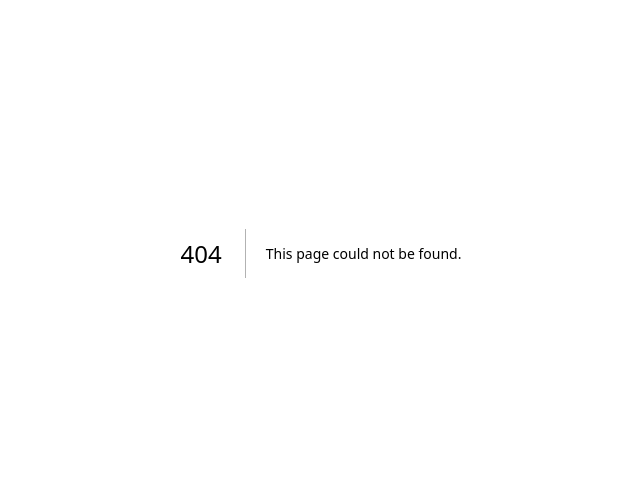
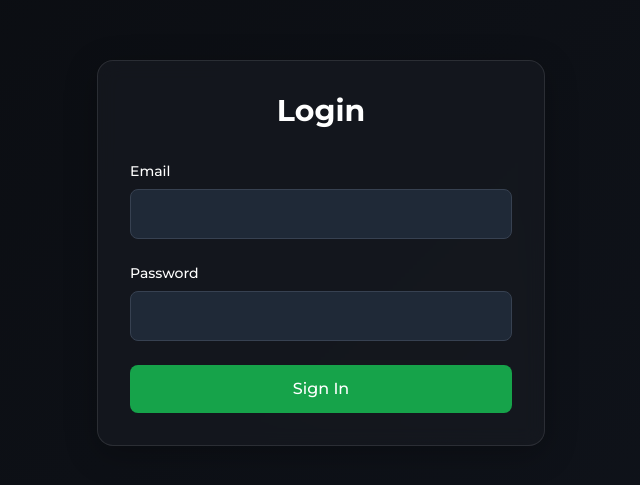
Before and after one commit to Neesonn/luckylogic2025, a Next.js app: page /login in a window 1280 px wide. Before the commit this address had no page. Shown: the part 147-632 px from the top of the page, without its empty margins (319-959 px from the left). Built offline with nearby package versions, Linux system fonts and the light colour scheme.

Commit message:
Update: Rename admin to admin-dashboard and update routing

```diff
--- a/src/app/admin/page.tsx
+++ b/src/app/admin-dashboard/page.tsx
@@ -16,7 +16,7 @@ export default function AdminDashboard() {
     <div className="min-h-screen p-8">
       {/* Navigation Bar */}
       <nav className="flex justify-between items-center mb-12">
-        <Link href="/admin" className="nav-icon text-2xl">
+        <Link href="/admin-dashboard" className="nav-icon text-2xl">
           <FaHome />
         </Link>
         <h1 className="text-4xl font-bold text-center">Admin Dashboard</h1>
@@ -28,7 +28,7 @@ export default function AdminDashboard() {
       {/* Main Grid */}
       <div className="grid grid-cols-1 md:grid-cols-3 gap-8 mb-12">
         {/* Customer Accounts Card */}
-        <Link href="/admin/customers" className="glass-container text-center">
+        <Link href="/admin-dashboard/customers" className="glass-container text-center">
           <div className="icon-container mx-auto">
             <FaUsers className="text-xl" />
           </div>
@@ -37,7 +37,7 @@ export default function AdminDashboard() {
         </Link>
 
         {/* Jobs Card */}
-        <Link href="/admin/jobs" className="glass-container text-center">
+        <Link href="/admin-dashboard/jobs" className="glass-container text-center">
           <div className="icon-container mx-auto">
             <FaBriefcase className="text-xl" />
           </div>
@@ -46,7 +46,7 @@ export default function AdminDashboard() {
         </Link>
 
         {/* Leads Card */}
-        <Link href="/admin/leads" className="glass-container text-center">
+        <Link href="/admin-dashboard/leads" className="glass-container text-center">
           <div className="icon-container mx-auto">
             <FaPhoneAlt className="text-xl" />
           </div>
--- /dev/null
+++ b/src/app/login/page.tsx
@@ -0,0 +1,67 @@
+'use client';
+
+import { useState } from 'react';
+import { useRouter } from 'next/navigation';
+
+export default function LoginPage() {
+  const [isLoading, setIsLoading] = useState(false);
+  const router = useRouter();
+
+  const handleSubmit = async (e: React.FormEvent<HTMLFormElement>) => {
+    e.preventDefault();
+    setIsLoading(true);
+
+    try {
+      // Add your authentication logic here
+
+      // On successful login
+      router.push('/admin-dashboard');
+    } catch (error) {
+      console.error('Login error:', error);
+      // Handle login error
+    } finally {
+      setIsLoading(false);
+    }
+  };
+
+  return (
+    <div className="min-h-screen flex items-center justify-center p-4">
+      <div className="glass-container w-full max-w-md">
+        <h1 className="text-3xl font-bold text-center mb-8">Login</h1>
+        <form onSubmit={handleSubmit} className="space-y-6">
+          <div>
+            <label htmlFor="email" className="block text-sm font-medium mb-2">
+              Email
+            </label>
+            <input
+              type="email"
+              id="email"
+              name="email"
+              required
+              className="w-full p-3 rounded-lg bg-gray-800 border border-gray-700 focus:ring-2 focus:ring-green-500 focus:border-transparent"
+            />
+          </div>
+          <div>
+            <label htmlFor="password" className="block text-sm font-medium mb-2">
+              Password
+            </label>
+            <input
+              type="password"
+              id="password"
+              name="password"
+              required
+              className="w-full p-3 rounded-lg bg-gray-800 border border-gray-700 focus:ring-2 focus:ring-green-500 focus:border-transparent"
+            />
+          </div>
+          <button
+            type="submit"
+            disabled={isLoading}
+            className="w-full py-3 px-4 bg-green-600 hover:bg-green-700 rounded-lg font-medium transition-colors disabled:opacity-50"
+          >
+            {isLoading ? 'Signing in...' : 'Sign In'}
+          </button>
+        </form>
+      </div>
+    </div>
+  );
+}
```
